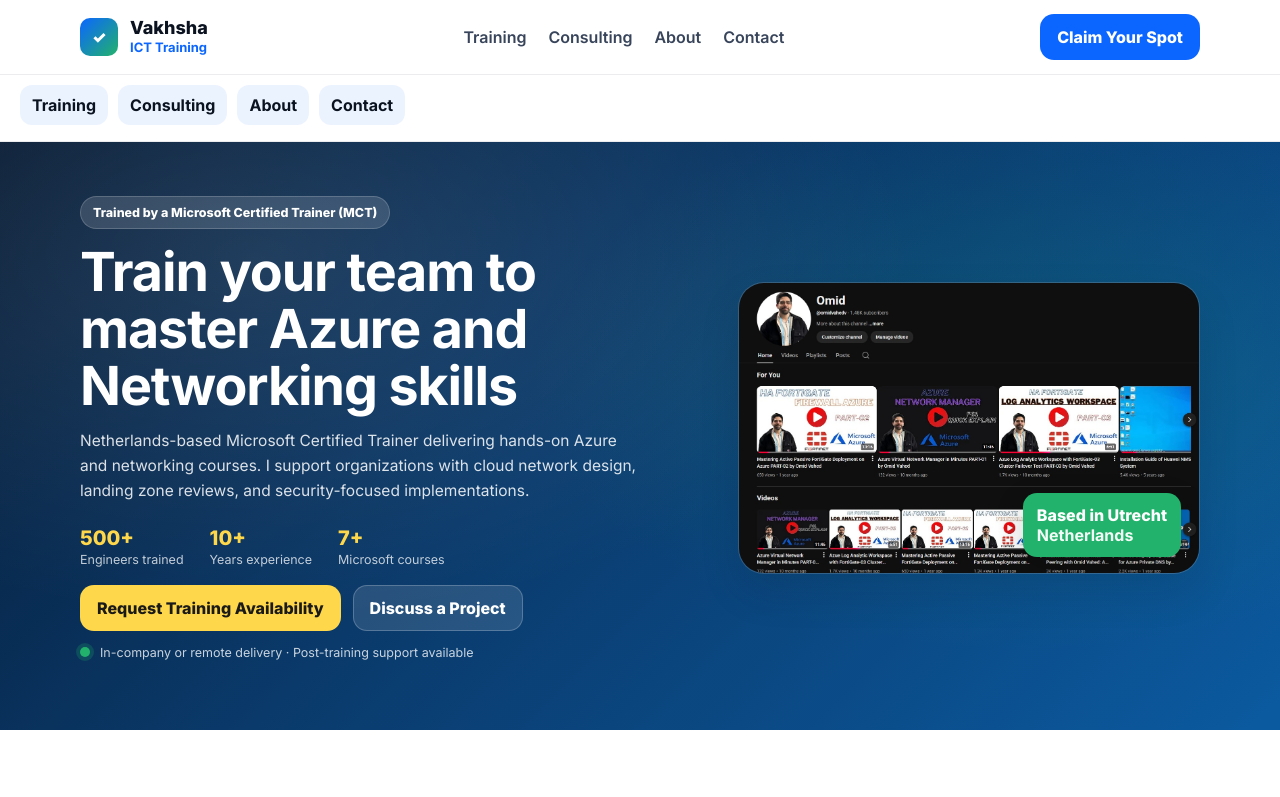
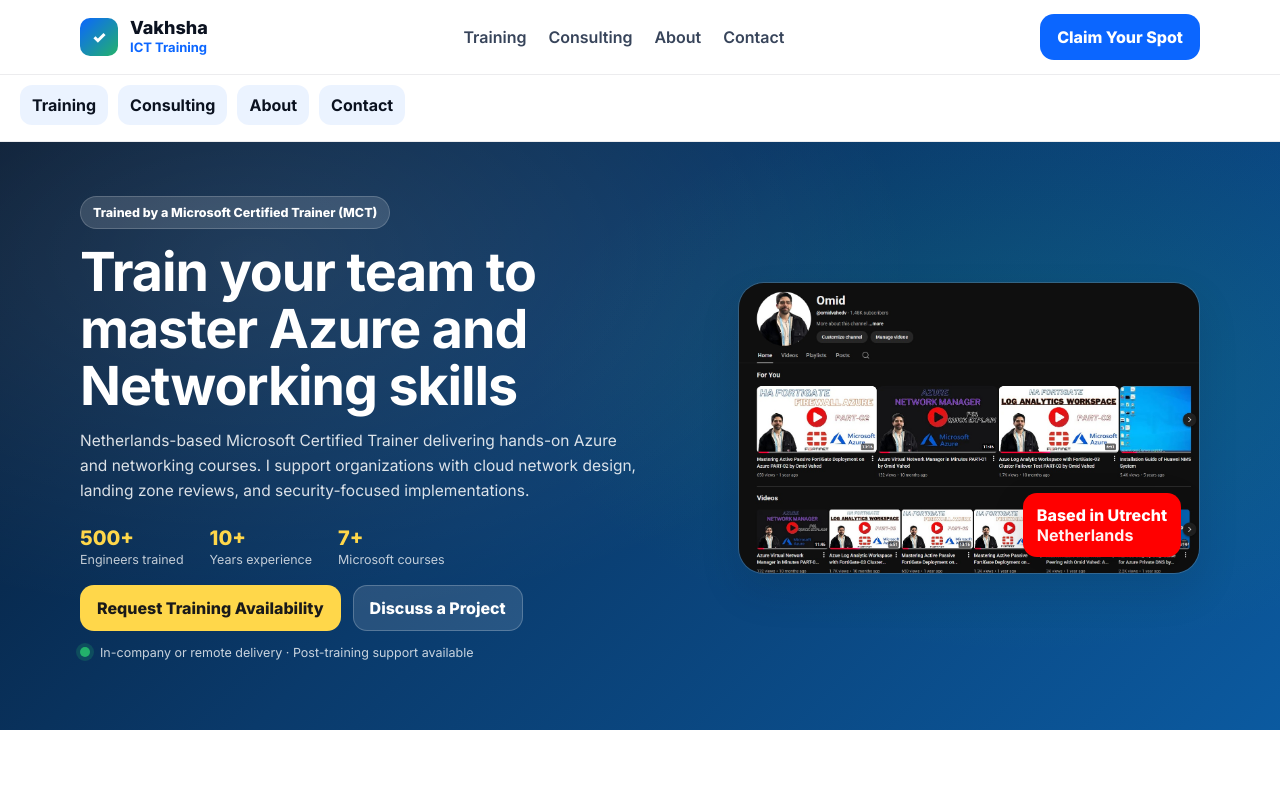
Before and after one commit to omidvahed/vakhsha-ict-training-site, a plain HTML site: page index.html in a window 1280 px wide. Shown: the top 797 px of the page. Drawn offline with Linux system fonts and the light colour scheme.

Commit message:
Update styles.css

```diff
--- a/styles.css
+++ b/styles.css
@@ -244,16 +244,16 @@
     linear-gradient(135deg, rgba(255,255,255,.12), rgba(255,255,255,.02));
 }
 .badge{
-  position:absolute;
+  position: absolute;
   right: 18px;
   bottom: 16px;
-  background: #23b26b;
+  background: #FF0000; /* YouTube red */
   color: white;
   font-weight: 900;
   padding: 12px 14px;
   border-radius: 14px;
-  box-shadow: 0 10px 30px rgba(0,0,0,.18);
-  text-align:left;
+  box-shadow: 0 10px 30px rgba(0,0,0,.22);
+  text-align: left;
 }
 .badge span{ font-weight: 700; opacity:.95; }
 
```
